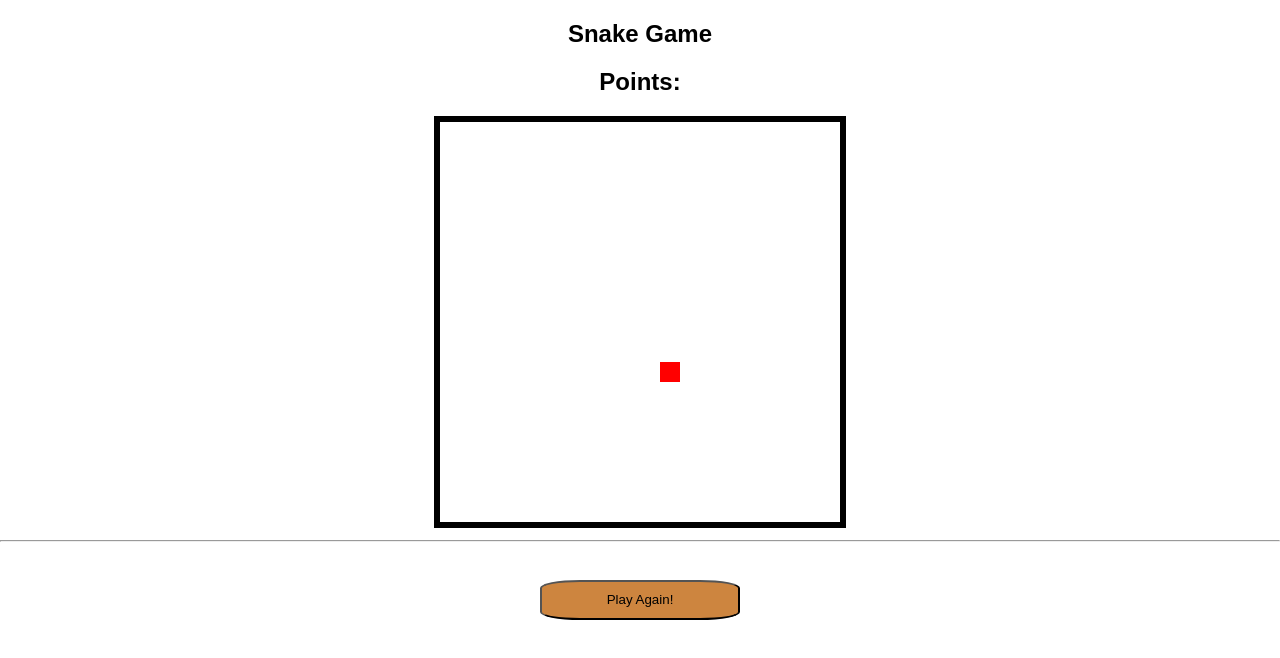
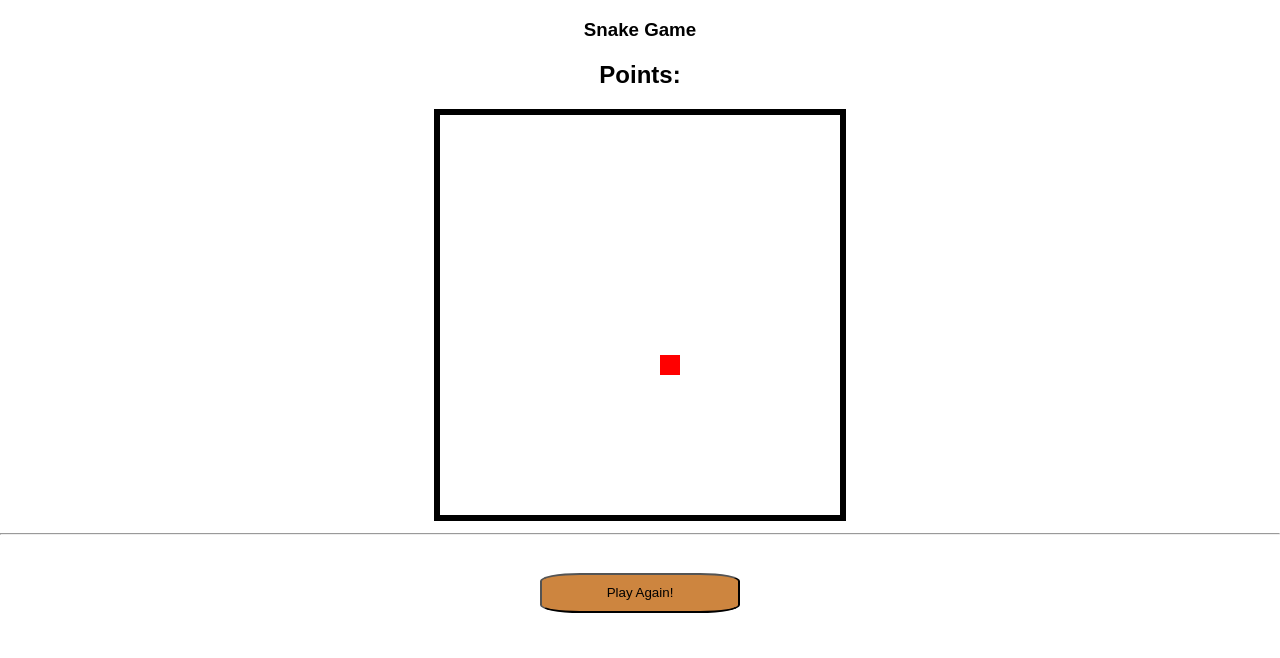
Before and after one commit to Jetonii/snake, a plain HTML site: page index.html in a window 1280 px wide. Drawn offline with nearby package versions, Linux system fonts and the light colour scheme.

Commit message:
Update index.html

```diff
--- a/index.html
+++ b/index.html
@@ -13,7 +13,7 @@
 </head>
 <body>
     <center>
-    <h2>Snake Game</h2>
+    <h3>Snake Game</h3>
     <h2 class='points'>Points: </h2>
     <figure class="snake-game"></figure>
         <hr/>
```
